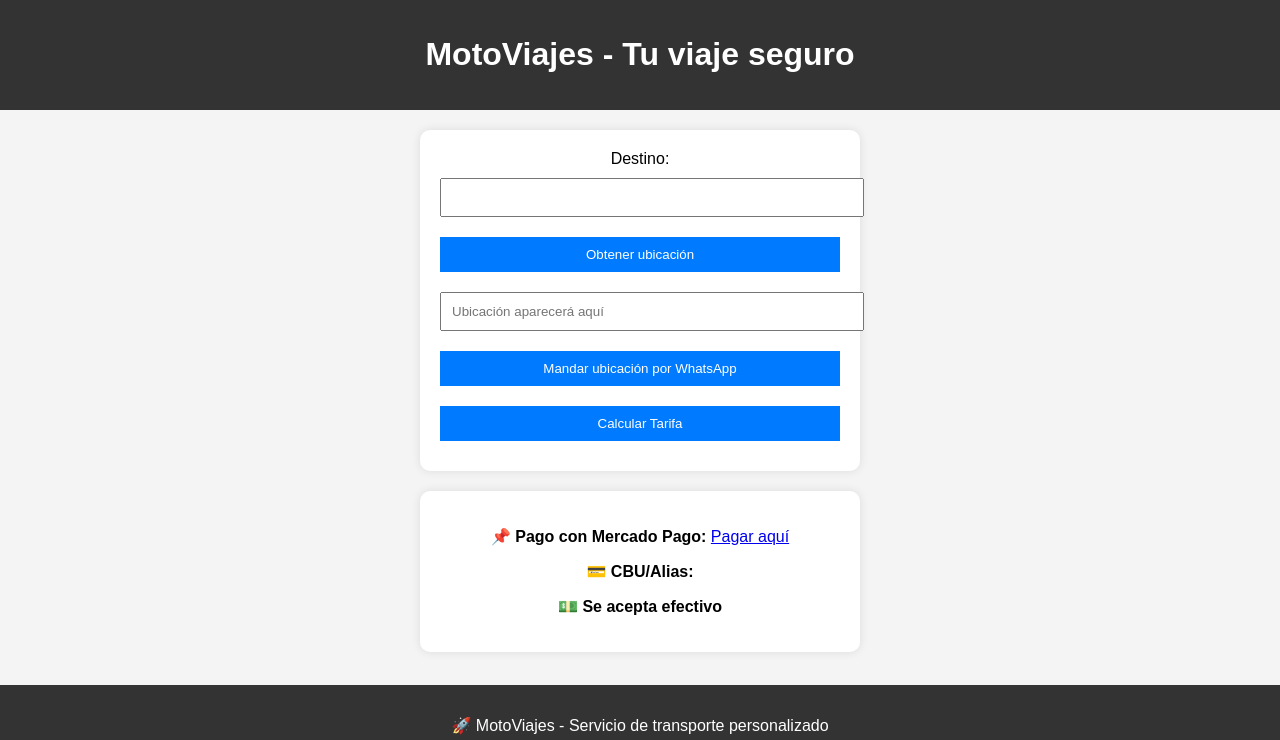
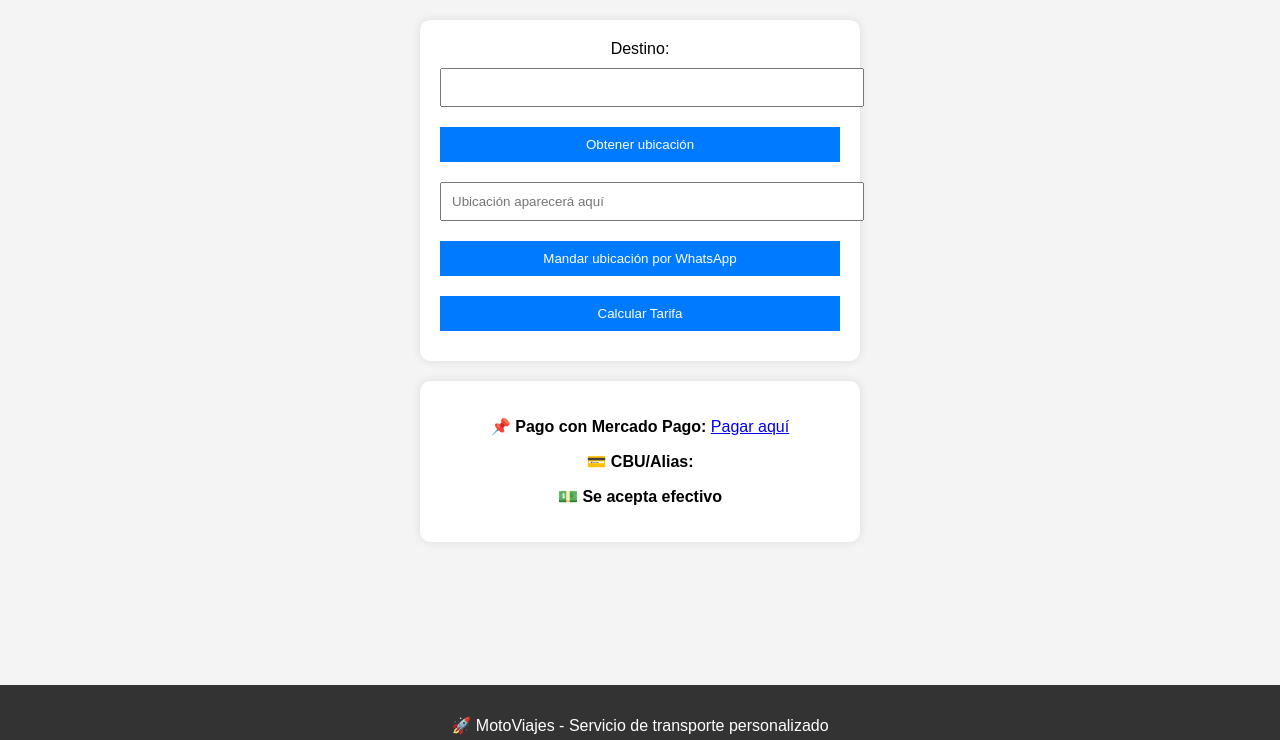
Before and after one commit to Matoma1607/uber, a plain HTML site: page index.html in a window 1280 px wide. Shown: the top 740 px of the page. Drawn offline with Linux system fonts and the light colour scheme; some packages are replaced by stand-ins of ours; a script that the page names is missing.

Commit message:
se borro el header

```diff
--- a/index.html
+++ b/index.html
@@ -8,9 +8,6 @@
     <script src="https://cdn.jsdelivr.net/npm/sweetalert2@11"></script>
 </head>
 <body>
-    <header>
-        <h1>MotoViajes - Tu viaje seguro</h1>
-    </header>
 
     <main>
         <form id="viajeForm">
```
